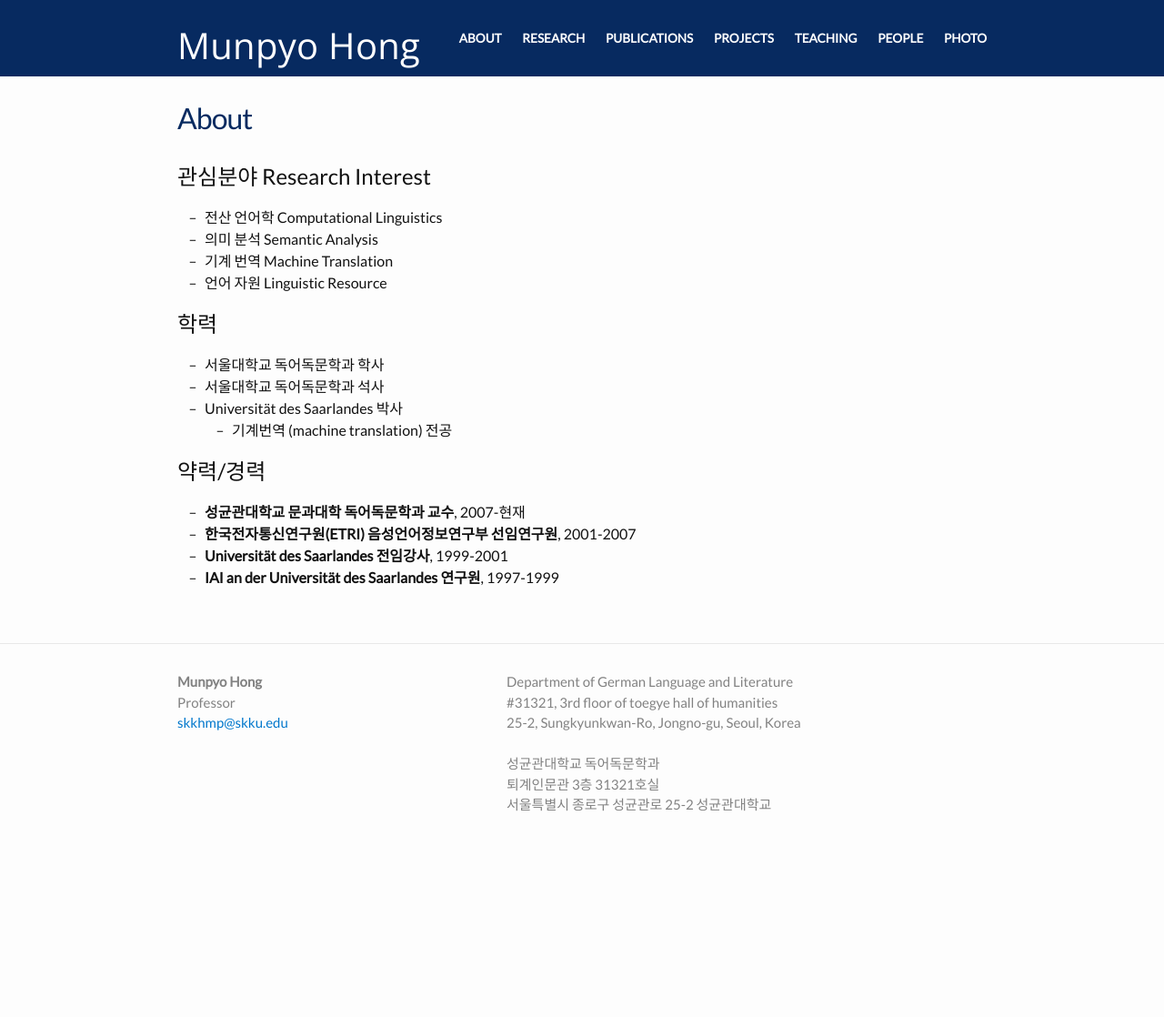
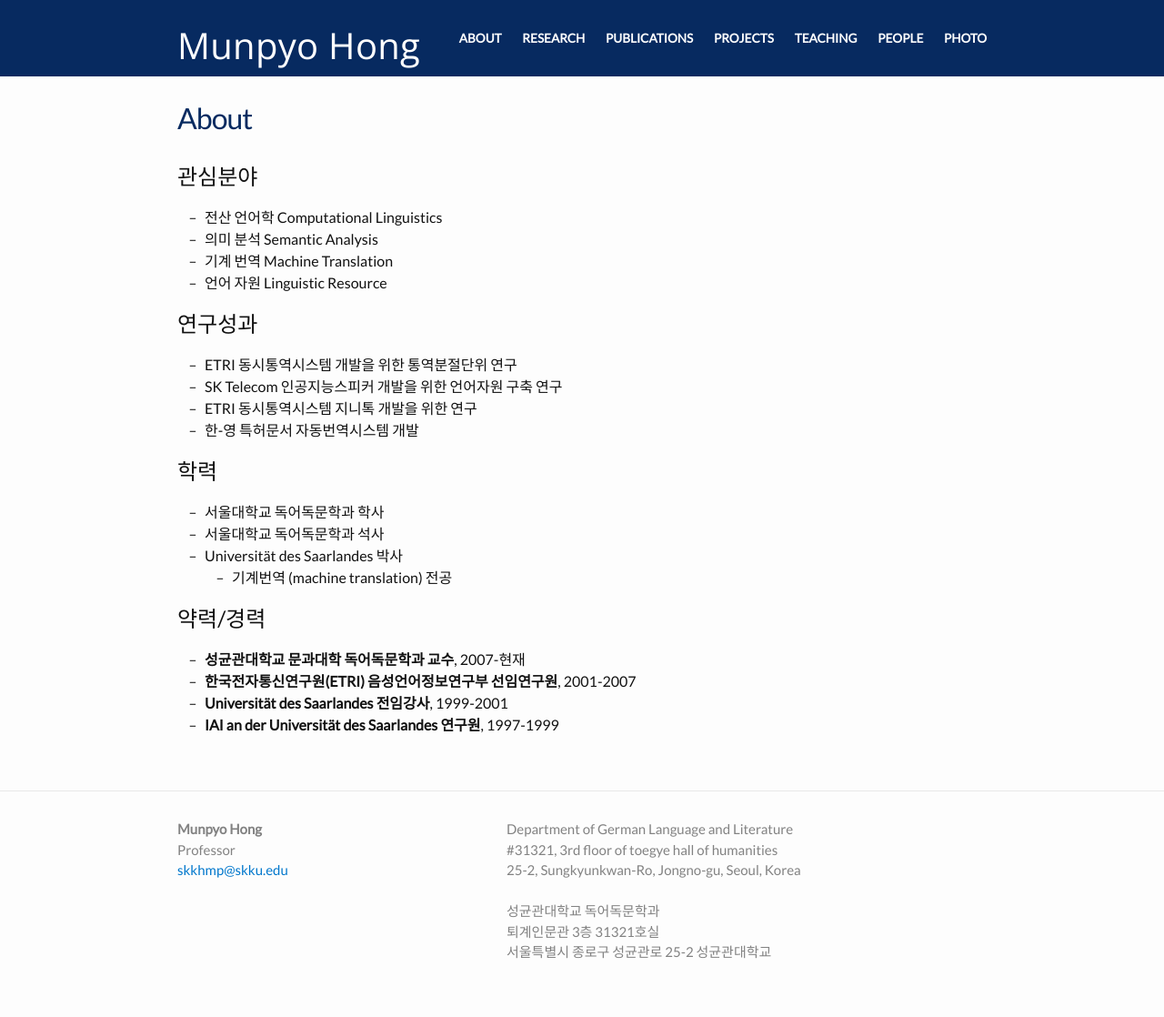
Before and after one commit to skkhmp/skkhmp.github.io, a Jekyll site: the page built from about.md, in a window 1280 px wide. Shown: the whole page at 91% size. Built offline with Jekyll 4.4.1, drawn with Linux system fonts in a browser that asks for light colours; some web fonts are replaced; before the commit the page ends 956 px from its top, so only the background shows below that.

Commit message:
Update about.md

```diff
--- a/about.md
+++ b/about.md
@@ -3,11 +3,17 @@ layout: page
 title: About
 permalink: /about/
 ---
-## 관심분야 Research Interest
+## 관심분야
 * 전산 언어학 Computational Linguistics
 * 의미 분석 Semantic Analysis
 * 기계 번역 Machine Translation
 * 언어 자원 Linguistic Resource
+
+## 연구성과
+* ETRI 동시통역시스템 개발을 위한 통역분절단위 연구
+* SK Telecom 인공지능스피커 개발을 위한 언어자원 구축 연구
+* ETRI 동시통역시스템 지니톡 개발을 위한 연구
+* 한-영 특허문서 자동번역시스템 개발
 
 ## 학력
 * 서울대학교 독어독문학과 학사
```
